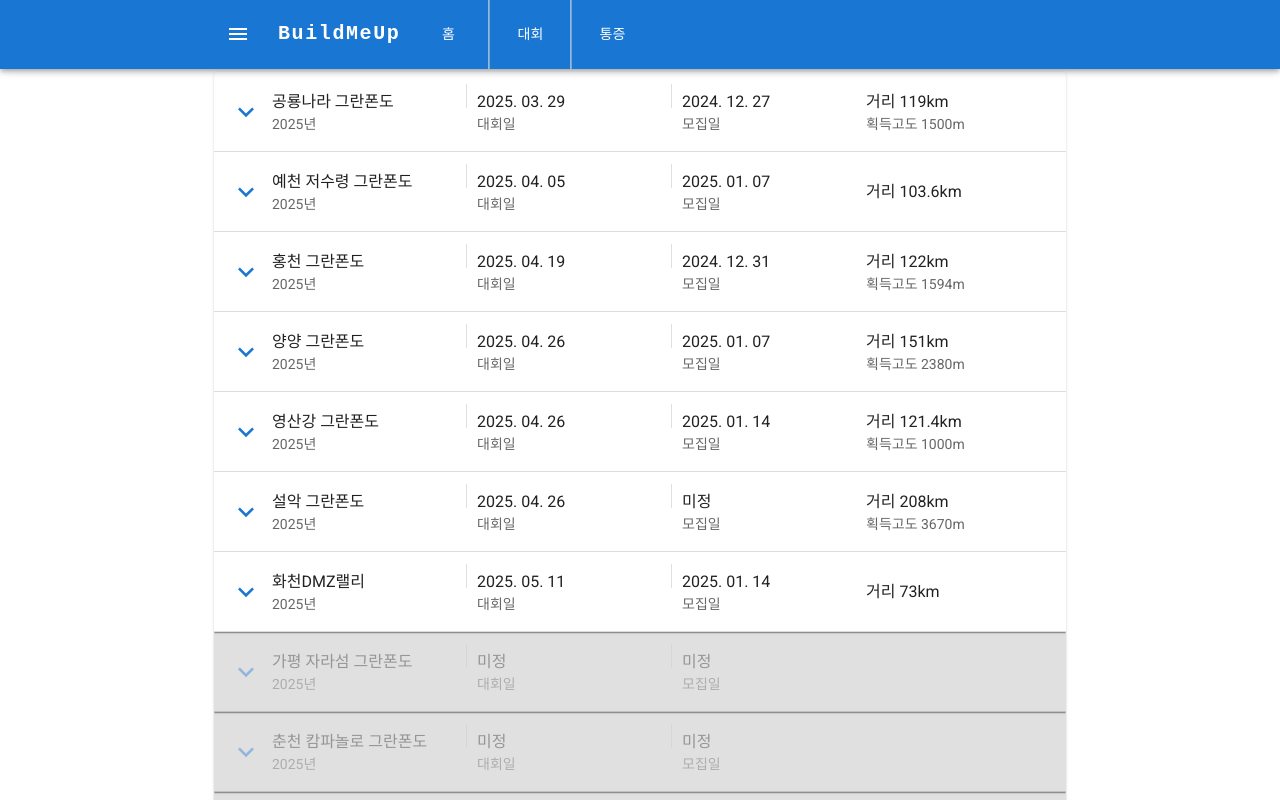
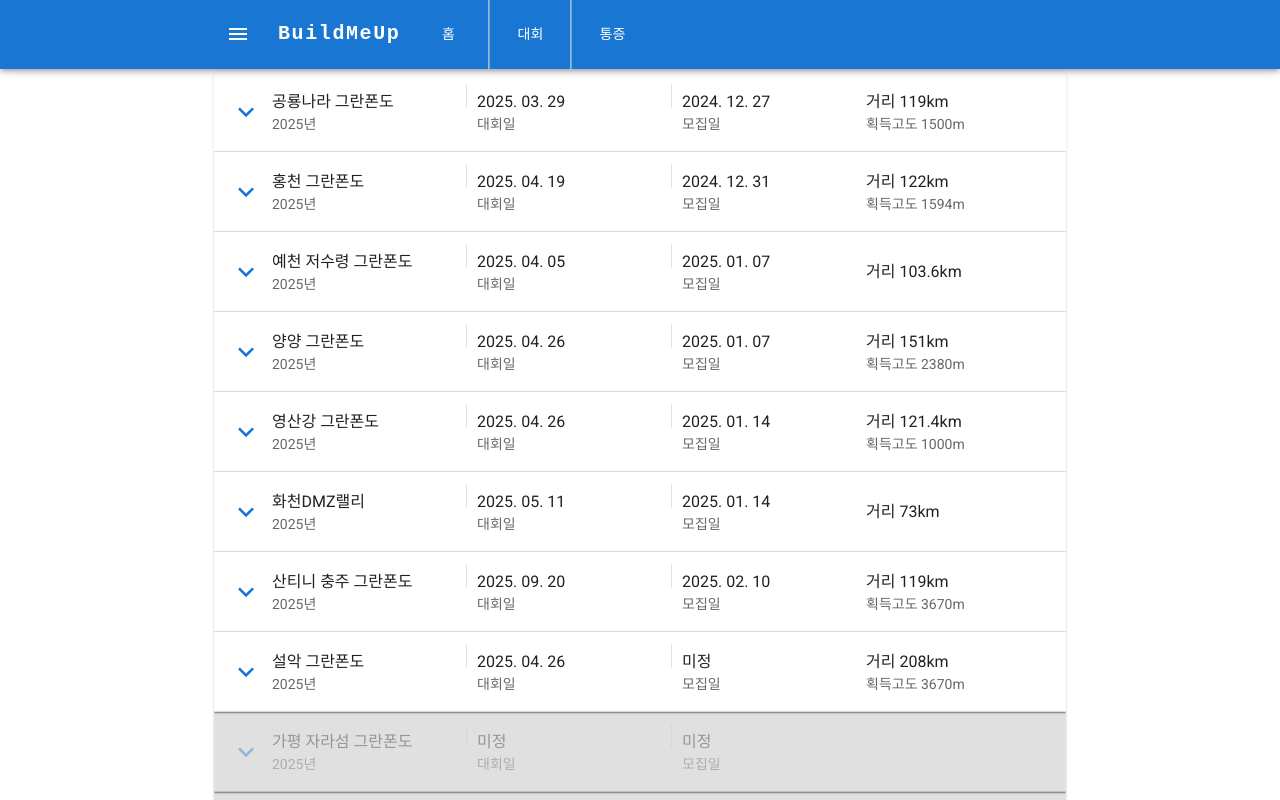
Before and after one commit to grapheople/inmyroom, a Next.js app: page /competition in a window 1280 px wide. Shown: the top 800 px of the page. Built offline with nearby package versions, Linux system fonts and the light colour scheme; what @mui/material-nextjs would draw is missing.

Commit message:
대회정보 추가

```diff
--- a/app/competition/page.tsx
+++ b/app/competition/page.tsx
@@ -51,7 +51,18 @@ const ResponsiveDetailView: React.FC = () => {
         <Box sx={{paddingBottom: 7}}>
             <List>
                 {competitionData
-                    .sort((a, b) => moment(a.eventStartDate).valueOf() - moment(b.eventStartDate).valueOf())
+                    .sort((a, b) => {
+                        const aDate = a.regStartDate;
+                        const bDate = b.regStartDate;
+                        if (aDate && bDate) {
+                            const diff = aDate.getTime() - bDate.getTime();
+                            return diff !== 0 ? diff : a.id - b.id;
+                        }
+                        if (!aDate && !bDate) {
+                            return a.id - b.id;
+                        }
+                        return aDate ? -1 : 1;
+                    })
                     .map((item) => (
                     <Accordion disabled={item.eventStartDate == null} // 링크가 없는 경우 비활성화
                         key={item.id}
--- a/data/granfondo.ts
+++ b/data/granfondo.ts
@@ -222,5 +222,22 @@ export const competitionData: CompetitionItem[] = [
         "goal3": null,
         "goal4": null,
         "imgs": []
+    },
+    {
+        "id": 14,
+        "year": "2025",
+        "name": "산티니 충주 그란폰도",
+        "host": "충주시",
+        "location": "충주종합운동장",
+        "eventStartDate": new Date("2025-09-20T08:00:00"),
+        "regStartDate": new Date("2025-02-10T10:00:00"),
+        "regEndDate": null,
+        "link": "https://chungjugf.co.kr/bri/sub.php?sub=sub_10&snb=1&menu=10",
+        "fee": 110000,
+        "goal1": "거리 119km",
+        "goal2": "획득고도 3670m",
+        "goal3": null,
+        "goal4": null,
+        "imgs": []
     }
 ];
```
